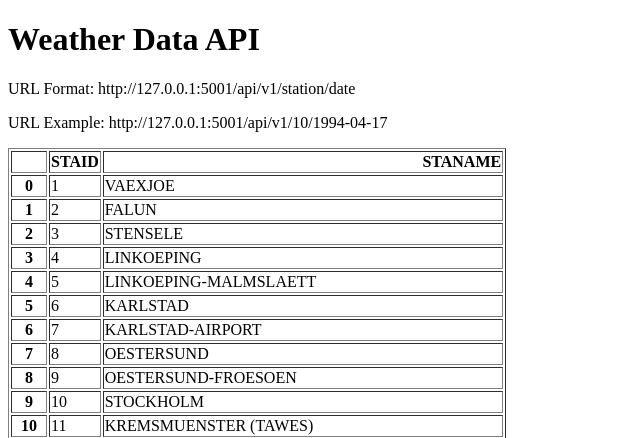
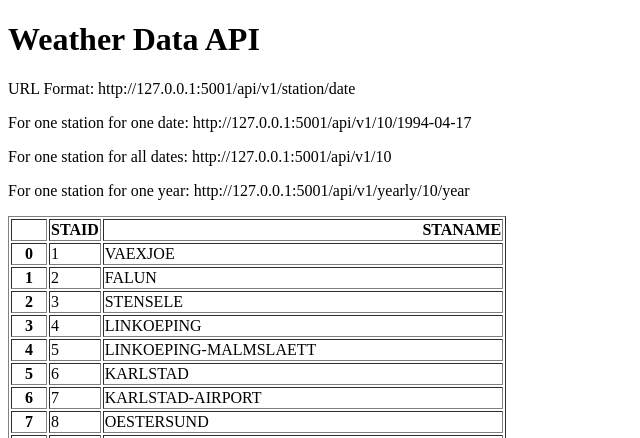
Before and after one commit to acemi159/WeatherDataApi, a Flask app: page / in a window 1280 px wide. Shown: the top 438 px of the page, without its empty margins (0-640 px from the left). Run offline with Flask 3, Linux system fonts and the light colour scheme.

Commit message:
Add more endpoints to query and update the readme file

```diff
--- a/main.py
+++ b/main.py
@@ -18,5 +18,22 @@ def about(station, date):
             "date": date,
             "temperature": temperature}
 
+
+@app.route("/api/v1/<station>")
+def all_data(station):
+    df = pd.read_csv(f"data_small/TG_STAID{str(station).zfill(6)}.txt", skiprows=20, parse_dates=["    DATE"])
+    result = df.to_dict(orient="records")
+    return result
+
+
+@app.route("/api/v1/yearly/<station>/<year>")
+def yearly(station, year):
+    df = pd.read_csv(f"data_small/TG_STAID{str(station).zfill(6)}.txt", skiprows=20)
+    df["    DATE"] = df["    DATE"].astype(str)
+    result = df[df["    DATE"].str.startswith(str(year))].to_dict(orient="records")
+
+    return result
+
+
 if __name__ == "__main__":
     app.run(debug=True, port=5001)
--- a/templates/home.html
+++ b/templates/home.html
@@ -7,7 +7,9 @@
   <body>
     <h1>Weather Data API</h1>
     <p>URL Format: http://127.0.0.1:5001/api/v1/station/date</p>
-    <p>URL Example: http://127.0.0.1:5001/api/v1/10/1994-04-17</p>
+    <p>For one station for one date: http://127.0.0.1:5001/api/v1/10/1994-04-17</p>
+    <p>For one station for all dates: http://127.0.0.1:5001/api/v1/10</p>
+    <p>For one station for one year: http://127.0.0.1:5001/api/v1/yearly/10/year</p>
     <p>{{data|safe}}</p>
   </body>
 </html>
```
Also changed, not shown: README.md.
